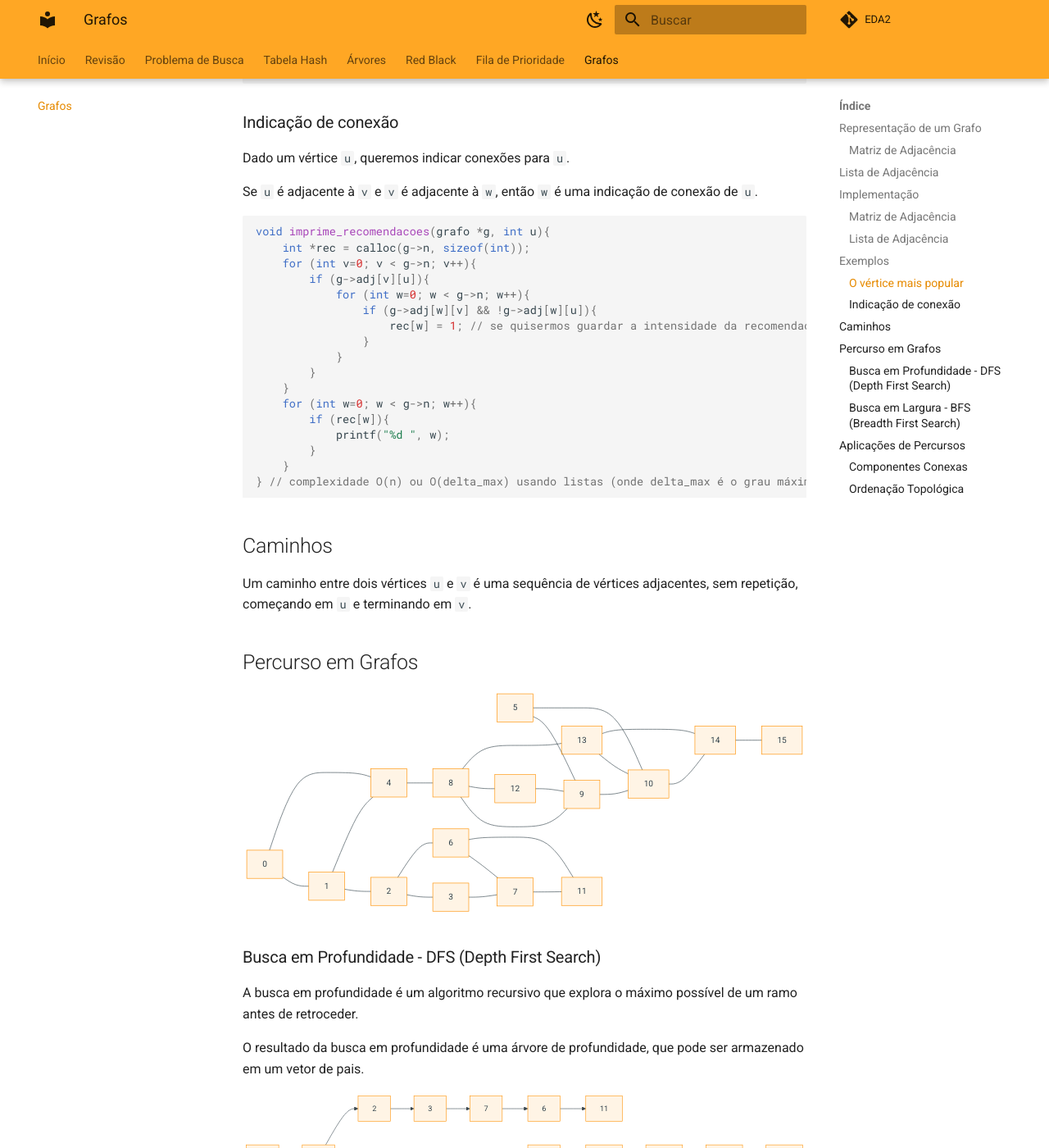
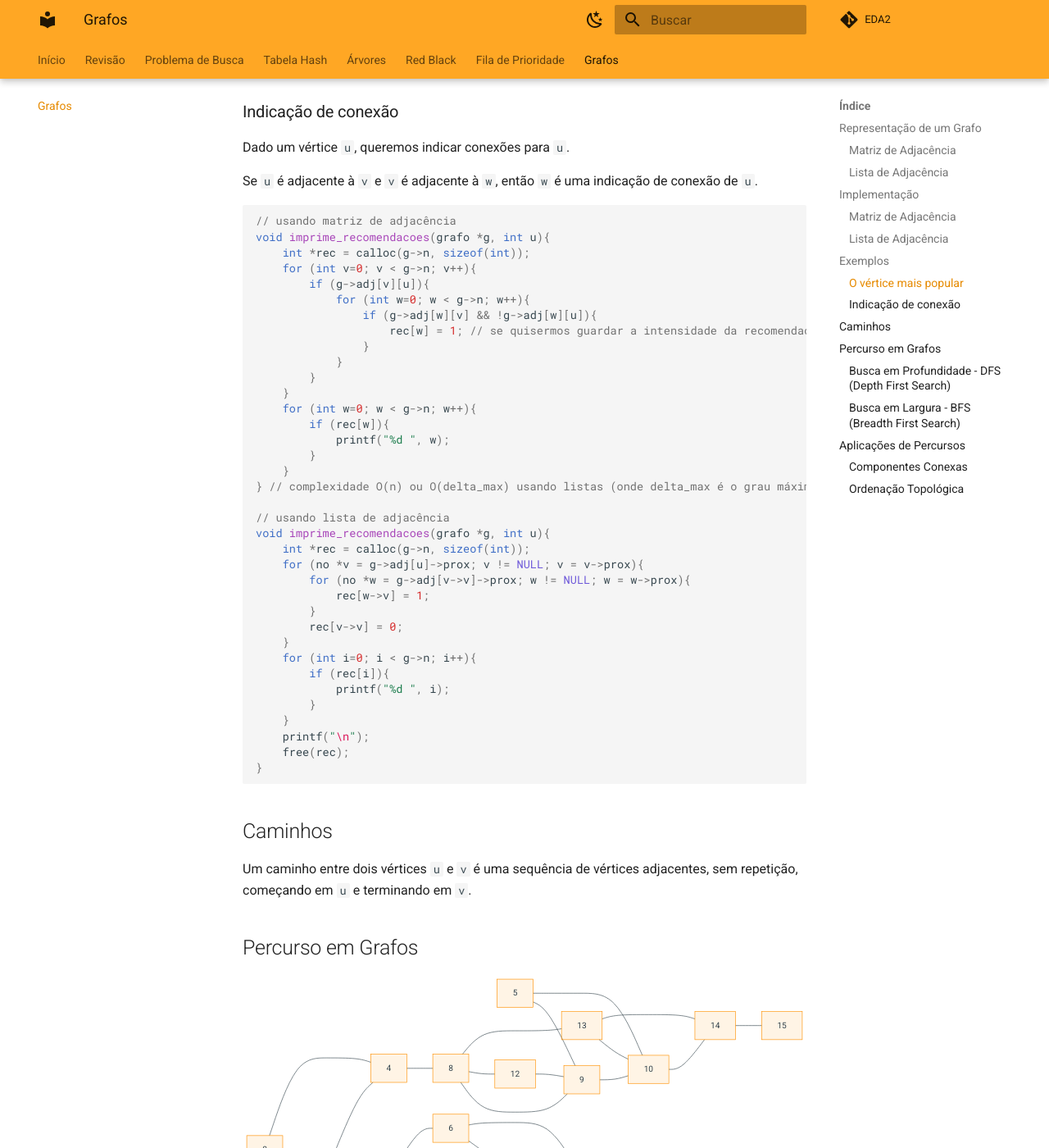
Before and after one commit to martinsglucas/eda2, an MkDocs documentation site: the page built from docs/grafos/grafos.md, in a window 1280 px wide and 1400 px high, scrolled down 4337 px. Shown: the whole window at 82% size. Built offline with MkDocs 1.6.1 and Material for MkDocs 9.7.7, drawn with Linux system fonts in a browser that asks for light colours; formulas are drawn with MathJax 3; comment, search, counter and statistics services are not loaded.

Commit message:
implementa indicacao com lista de adj

````diff
--- a/docs/grafos/grafos.md
+++ b/docs/grafos/grafos.md
@@ -43,7 +43,7 @@ M[i][j] = 1 se {i,j} é uma aresta de G
 
 >Problema da esparcidade: Se o grafo é muito esparso, a matriz de adjacência é uma matriz com muitos zeros.
 
-## Lista de Adjacência
+### Lista de Adjacência
 
 Uma lista de adjacência é uma lista de listas. Cada elemento da lista principal corresponde a um vértice do grafo. Cada elemento da lista interna corresponde a um vértice adjacente ao vértice correspondente da lista principal.
 
@@ -176,6 +176,7 @@ Dado um vértice `u`, queremos indicar conexões para `u`.
 Se `u` é adjacente à `v` e `v` é adjacente à `w`, então `w` é uma indicação de conexão de `u`.
 
 ```c
+// usando matriz de adjacência
 void imprime_recomendacoes(grafo *g, int u){
     int *rec = calloc(g->n, sizeof(int));
     for (int v=0; v < g->n; v++){
@@ -193,6 +194,24 @@ void imprime_recomendacoes(grafo *g, int u){
         }
     }
 } // complexidade O(n) ou O(delta_max) usando listas (onde delta_max é o grau máximo do grafo)
+
+// usando lista de adjacência
+void imprime_recomendacoes(grafo *g, int u){
+    int *rec = calloc(g->n, sizeof(int));
+    for (no *v = g->adj[u]->prox; v != NULL; v = v->prox){
+        for (no *w = g->adj[v->v]->prox; w != NULL; w = w->prox){
+            rec[w->v] = 1;
+        }
+        rec[v->v] = 0;
+    }
+    for (int i=0; i < g->n; i++){
+        if (rec[i]){
+            printf("%d ", i);
+        }
+    }
+    printf("\n");
+    free(rec);
+}
 ```
 
 ## Caminhos
````
Also changed, not shown: 2 other files.
